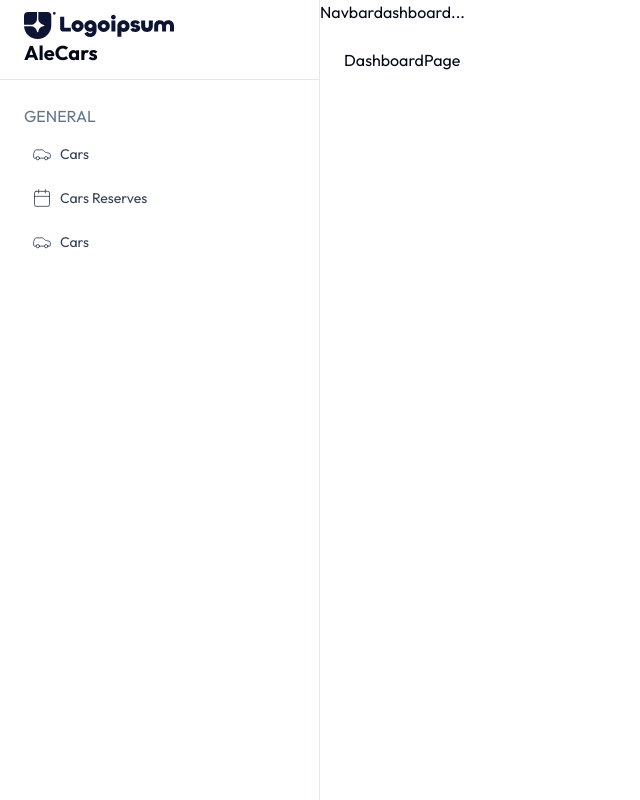
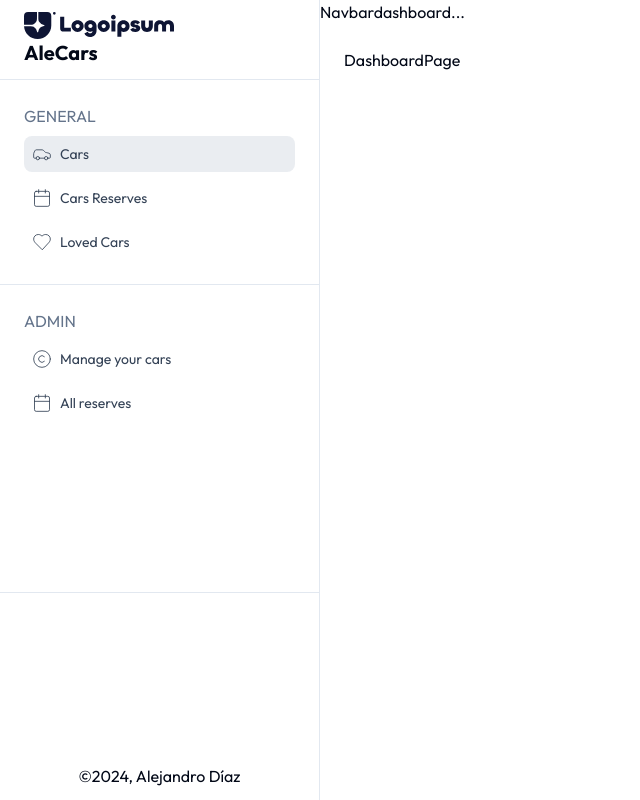
Before and after one commit to alejandrosanesteban/rental-car-app, a Next.js app: page /dashboard in a window 1280 px wide. Shown: the whole page, without its empty margins (0-640 px from the left). Built offline with nearby package versions, Linux system fonts and the light colour scheme; no server answers.

Commit message:
sidebar done

```diff
--- a/app/(routes)/(dashboard)/dashboard/components/SidebarRoutes/SidebarItem/SidebarItem.tsx
+++ b/app/(routes)/(dashboard)/dashboard/components/SidebarRoutes/SidebarItem/SidebarItem.tsx
@@ -2,14 +2,21 @@
 import Link from "next/link";
 import { cn } from "@/lib/utils";
 import { Icon } from "lucide-react";
+import { usePathname } from "next/navigation";
 
 export function SidebarItem(props: SidebarItemProps) {
     const { item } = props;
     const { href, icon: Icon, label } = item;
+
+    const pathname = usePathname()
+
+    const activePath = pathname === href;
     return (
         <Link
             href={href}
-            className={cn(`flex gap-x-2 mt-2 text-slate-700 text-sm items-center hover:bg-slate-300/20 p-2 rounded-lg cursor-pointer`)}
+            className={cn(`flex gap-x-2 mt-2 text-slate-700 text-sm items-center hover:bg-slate-300/20 p-2 rounded-lg cursor-pointer`
+                , activePath && "bg-slate-400/20"
+            )}
             >
             <Icon className="h-5 w-5" strokeWidth={1} />
             {label}
--- a/app/(routes)/(dashboard)/dashboard/components/SidebarRoutes/SidebarRoutes.data.ts
+++ b/app/(routes)/(dashboard)/dashboard/components/SidebarRoutes/SidebarRoutes.data.ts
@@ -1,4 +1,4 @@
-import { Car, Calendar } from "lucide-react";
+import { Car, Calendar, Heart, Copyright } from "lucide-react";
 
 export const dataGeneralSidebar = [
     {
@@ -14,8 +14,21 @@
     },
 
     {
-        icon: Car,
-        label: "Cars",
+        icon: Heart,
+        label: "Loved Cars",
         href: "/loved-cars"
     }
 ]
+
+export const dataAdminSidebar = [
+    {
+        icon: Copyright,
+        label: "Manage your cars",
+        href: "/manage"
+    },
+    {
+        icon: Calendar,
+        label: "All reserves",
+        href: "/all-reserves"
+    }
+]
--- a/app/(routes)/(dashboard)/dashboard/components/SidebarRoutes/SidebarRoutes.tsx
+++ b/app/(routes)/(dashboard)/dashboard/components/SidebarRoutes/SidebarRoutes.tsx
@@ -1,7 +1,7 @@
 "use client"
 import { Separator } from "@/components/ui/separator"
 import { useAuth } from "@clerk/nextjs"
-import { dataGeneralSidebar } from "./SidebarRoutes.data";
+import { dataGeneralSidebar, dataAdminSidebar } from "./SidebarRoutes.data";
 import { SidebarItem } from "./SidebarItem";
 
 
@@ -10,13 +10,32 @@
     return (
         <div className="flex flex-col justify-between h-full">
             <div>
+
+                <div>
+                    <div className="p-2 md:p-6">
+                        <p className="mb-2 text-slate-500">GENERAL</p>
+                        {dataGeneralSidebar.map((item) => (
+                            <SidebarItem key={item.label} item={item}/>
+                        ))}
+                    </div>
+                </div>
+
+                <Separator />
+
                 <div className="p-2 md:p-6">
-                    <p className="mb-2 text-slate-500">GENERAL</p>
-                    {dataGeneralSidebar.map((item) => (
-                        <SidebarItem key={item.label} item={item}/>
-                    ))}
+                        <p className="mb-2 text-slate-500">ADMIN</p>
+                        {dataAdminSidebar.map((item) => (
+                            <SidebarItem key={item.label} item={item}/>
+                        ))}
                 </div>
             </div>
+
+            <Separator />
+
+            <footer className="p-3 mt-3 text-center">
+                &copy;2024, Alejandro Díaz
+            </footer>
+
         </div>
     )
 }
```
